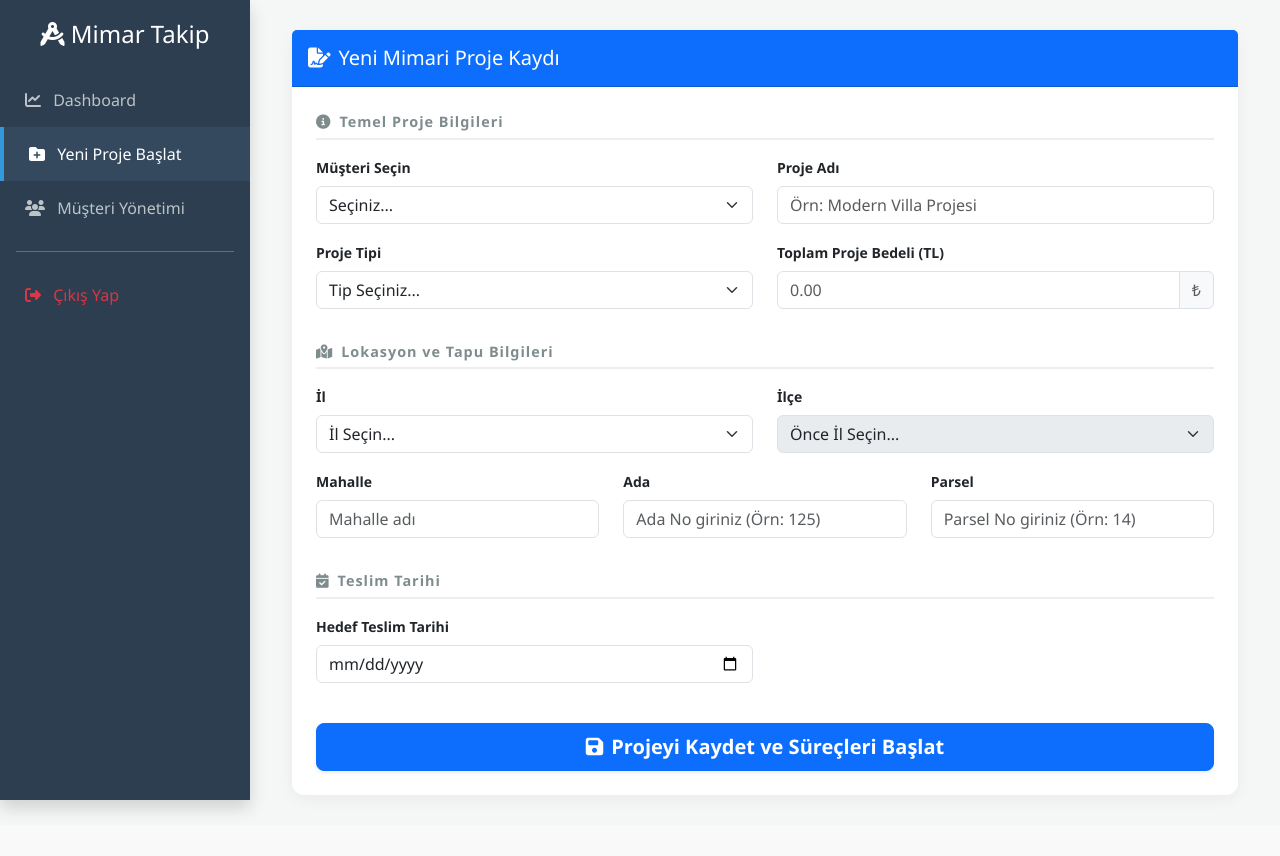
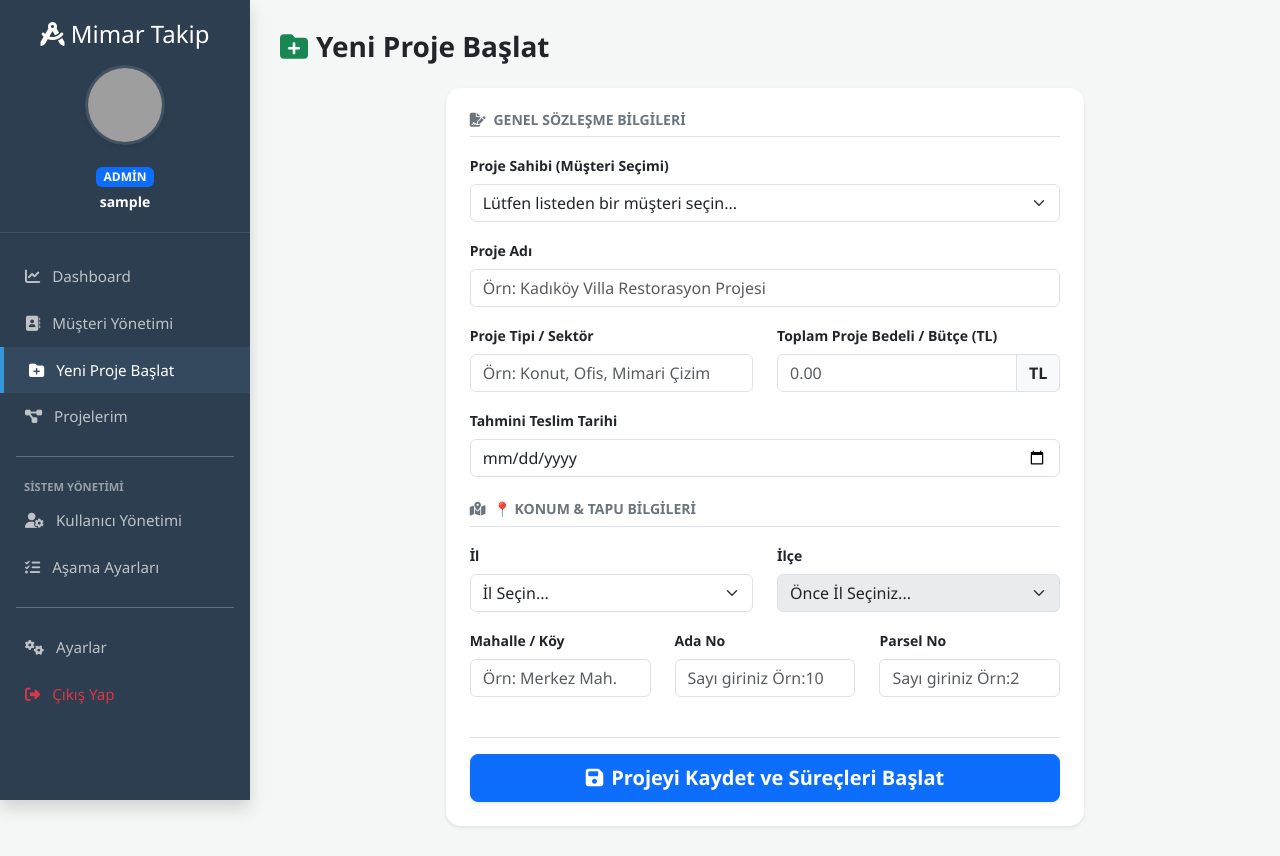
Before and after one commit to Abdullah-Cakmak07/mimar-takip-sistemi, a Flask app: page /proje_ekle in a window 1280 px wide. Before the commit the page ends 815 px from the top, so only its background shows below. Run offline with Flask 3, Linux system fonts and the light colour scheme; the visitor is signed in with stand-in values (Sample User, id 1); data that the repository does not hold is empty; grey boxes are pictures that could not be loaded.

Commit message:
Update proje_ekle.html

```diff
--- a/templates/proje_ekle.html
+++ b/templates/proje_ekle.html
@@ -1,89 +1,71 @@
-<!DOCTYPE html>
-<html lang="tr">
-<head>
-    <meta charset="UTF-8">
-    <meta name="viewport" content="width=device-width, initial-scale=1.0">
-    <title>Yeni Proje Başlat - Mimar Takip</title>
-    <link href="https://cdn.jsdelivr.net/npm/bootstrap@5.3.0/dist/css/bootstrap.min.css" rel="stylesheet">
-    <link rel="stylesheet" href="https://cdnjs.cloudflare.com/ajax/libs/font-awesome/6.4.0/css/all.min.css">
-    <style>
-        :root { --sidebar-width: 250px; --bg-dark: #2c3e50; --accent-color: #3498db; }
-        body { background-color: #f4f7f6; font-family: 'Segoe UI', sans-serif; }
-        .sidebar { width: var(--sidebar-width); height: 100vh; background-color: var(--bg-dark); position: fixed; left: 0; top: 0; color: white; padding-top: 20px; z-index: 1000; }
-        .sidebar a { padding: 15px 25px; display: block; color: #bdc3c7; text-decoration: none; transition: 0.3s; }
-        .sidebar a:hover { background-color: #34495e; color: white; }
-        .main-content { margin-left: var(--sidebar-width); padding: 30px; }
-        .card { border: none; border-radius: 12px; box-shadow: 0 4px 15px rgba(0,0,0,0.05); }
-        .section-title { font-size: 0.9rem; text-uppercase : uppercase; letter-spacing: 1px; color: #7f8c8d; border-bottom: 2px solid #eee; padding-bottom: 5px; margin-bottom: 15px; }
-    </style>
-</head>
-<body>
+{# base.html merkezi şablon dosyasını miras alıyoruz #}
+{% extends 'base.html' %}
 
-    <div class="sidebar shadow">
-        <div class="text-center mb-4"><h4><i class="fa-solid fa-compass-drafting"></i> Mimar Takip</h4></div>
-        <nav>
-            <a href="/"><i class="fa-solid fa-chart-line me-2"></i> Dashboard</a>
-            <a href="/proje_ekle" style="background-color: #34495e; color: white; border-left: 4px solid var(--accent-color);"><i class="fa-solid fa-folder-plus me-2"></i> Yeni Proje Başlat</a>
-            <a href="/musteriler"><i class="fa-solid fa-users me-2"></i> Müşteri Yönetimi</a>
-            <hr class="mx-3 opacity-25">
-            <a href="/logout" class="text-danger"><i class="fa-solid fa-right-from-bracket me-2"></i> Çıkış Yap</a>
-        </nav>
+{# Tarayıcı sekmesindeki sayfa başlığını belirliyoruz #}
+{% block title %}Yeni Proje Başlat - Mimar Takip{% endblock %}
+
+{# Ana içerik alanının başladığı şablon bloğu #}
+{% block content %}
+<div class="container-fluid p-0">
+
+    <div class="d-flex justify-content-between align-items-center mb-4">
+        <h3 class="fw-bold text-dark mb-0">
+            <i class="fa-solid fa-folder-plus text-success me-2"></i>Yeni Proje Başlat
+        </h3>
     </div>
 
-    <div class="main-content">
-        <div class="container">
-            <div class="card">
-                <div class="card-header bg-primary text-white py-3">
-                    <h5 class="mb-0"><i class="fa-solid fa-file-signature me-2"></i>Yeni Mimari Proje Kaydı</h5>
-                </div>
-                <div class="card-body p-4">
+    <div class="row justify-content-center">
+        <div class="col-lg-8">
+            <div class="card shadow-sm border-0 p-4 bg-white">
+
                 <form action="/proje_ekle" method="POST">
 
-                        <!-- 1. BÖLÜM: TEMEL BİLGİLER -->
-                        <div class="section-title fw-bold"><i class="fa-solid fa-circle-info me-2"></i>Temel Proje Bilgileri</div>
-                        <div class="row">
-                            <div class="col-md-6 mb-3">
-                                <label class="form-label fw-bold small">Müşteri Seçin</label>
+                    <h5 class="fw-bold text-secondary mb-3 small text-uppercase border-bottom pb-2">
+                        <i class="fa-solid fa-file-signature me-2"></i>Genel Sözleşme Bilgileri
+                    </h5>
+
+                    <div class="mb-3">
+                        <label class="form-label small fw-bold">Proje Sahibi (Müşteri Seçimi)</label>
                         <select name="musteri_id" class="form-select" required>
-                                    <option value="">Seçiniz...</option>
-                                    {% for musteri in musteriler %}
-                                    <option value="{{ musteri['id'] }}">{{ musteri['ad_soyad'] }}</option>
+                            <option value="">Lütfen listeden bir müşteri seçin...</option>
+                            {# Sistemdeki mevcut müşterileri döngüyle select içerisine dolduruyoruz #}
+                            {% for m in musteriler %}
+                            <option value="{{ m['id'] }}">{{ m['ad_soyad'] }} (T.C.: {{ m['tc_no'] }})</option>
                             {% endfor %}
                         </select>
                     </div>
-                            <div class="col-md-6 mb-3">
-                                <label class="form-label fw-bold small">Proje Adı</label>
-                                <input type="text" name="proje_adi" class="form-control" placeholder="Örn: Modern Villa Projesi" required>
-                            </div>
+
+                    <div class="mb-3">
+                        <label class="form-label small fw-bold">Proje Adı</label>
+                        <input type="text" name="proje_adi" class="form-control" placeholder="Örn: Kadıköy Villa Restorasyon Projesi" required>
                     </div>
 
                     <div class="row">
                         <div class="col-md-6 mb-3">
-                                <label class="form-label fw-bold small">Proje Tipi</label>
-                                <select name="proje_tipi" class="form-select" required>
-                                    <option value="">Tip Seçiniz...</option>
-                                    <option value="Villa / Müstakil Ev">Villa / Müstakil Ev</option>
-                                    <option value="Apartman / Toplu Konut">Apartman / Toplu Konut</option>
-                                    <option value="Ofis / İş Merkezi">Ofis / İş Merkezi</option>
-                                    <option value="Restorasyon">Restorasyon</option>
-                                    <option value="İç Mimari Tasarım">İç Mimari Tasarım</option>
-                                    <option value="Diğer">Diğer</option>
-                                </select>
+                            <label class="form-label small fw-bold">Proje Tipi / Sektör</label>
+                            <input type="text" name="proje_tipi" class="form-control" placeholder="Örn: Konut, Ofis, Mimari Çizim" required>
                         </div>
                         <div class="col-md-6 mb-3">
-                                <label class="form-label fw-bold small">Toplam Proje Bedeli (TL)</label>
+                            <label class="form-label small fw-bold">Toplam Proje Bedeli / Bütçe (TL)</label>
                             <div class="input-group">
-                                    <input type="number" step="0.01" name="toplam_bedel" class="form-control" placeholder="0.00" required>
-                                    <span class="input-group-text bg-light text-muted">₺</span>
+                                <input type="number" step="0.01" name="toplam_butce" class="form-control" placeholder="0.00" required>
+                                <span class="input-group-text fw-bold">TL</span>
                             </div>
                         </div>
                     </div>
 
-                        <!-- 2. BÖLÜM: LOKASYON VE TAPU -->
-                        <div class="section-title fw-bold mt-3"><i class="fa-solid fa-map-location-dot me-2"></i>Lokasyon ve Tapu Bilgileri</div>
+                    <div class="mb-3">
+                        <label class="form-label small fw-bold">Tahmini Teslim Tarihi</label>
+                        <input type="date" name="teslim_tarihi" class="form-control" required>
+                    </div>
+
+                    <h5 class="fw-bold text-secondary mb-3 mt-4 small text-uppercase border-bottom pb-2">
+                        <i class="fa-solid fa-map-location-dot me-2"></i>📍 Konum & Tapu Bilgileri
+                    </h5>
+
                     <div class="row">
                         <div class="col-md-6 mb-3">
-                                <label class="form-label fw-bold small">İl</label>
+                            <label class="form-label small fw-bold">İl</label>
                             <select name="il" id="il-select" class="form-select" required>
                                 <option value="">İl Seçin...</option>
                                 {% for il in iller_listesi %}
@@ -92,48 +74,43 @@
                             </select>
                         </div>
                         <div class="col-md-6 mb-3">
-                                <label class="form-label fw-bold small">İlçe</label>
-                                <select name="ilce" id="ilce-select" class="form-select" disabled required>
-                                    <option value="">Önce İl Seçin...</option>
+                            <label class="form-label small fw-bold">İlçe</label>
+                            <select name="ilce" id="ilce-select" class="form-select" required disabled>
+                                <option value="">Önce İl Seçiniz...</option>
                             </select>
                         </div>
                     </div>
 
                     <div class="row">
                         <div class="col-md-4 mb-3">
-                                <label class="form-label fw-bold small">Mahalle</label>
-                                <input type="text" name="mahalle" class="form-control" placeholder="Mahalle adı" required>
+                            <label class="form-label small fw-bold">Mahalle / Köy</label>
+                            <input type="text" name="mahalle" class="form-control" placeholder="Örn: Merkez Mah.">
                         </div>
                         <div class="col-md-4 mb-3">
-                                <label class="form-label fw-bold small">Ada</label>
-                                <input type="number" name="ada" class="form-control" placeholder="Ada No giriniz (Örn: 125)" min="0" required>
+                            <label class="form-label small fw-bold">Ada No</label>
+                            <input type="number" name="ada" class="form-control" placeholder="Sayı giriniz Örn:10" min="1" required>
                         </div>
                         <div class="col-md-4 mb-3">
-                                <label class="form-label fw-bold small">Parsel</label>
-                                <input type="number" name="parsel" class="form-control" placeholder="Parsel No giriniz (Örn: 14)" min="0" required>
+                            <label class="form-label small fw-bold">Parsel No</label>
+                            <input type="number" name="parsel" class="form-control" placeholder="Sayı giriniz Örn:2" min="1" required>
                         </div>
                     </div>
 
-                        <!-- 3. BÖLÜM: TARİH VE ONAY -->
-                        <div class="section-title fw-bold mt-3"><i class="fa-solid fa-calendar-check me-2"></i>Teslim Tarihi</div>
-                        <div class="row">
-                            <div class="col-md-6 mb-3">
-                                <label class="form-label fw-bold small">Hedef Teslim Tarihi</label>
-                                <input type="date" name="teslim_tarihi" class="form-control" required>
-                            </div>
-                        </div>
-
-                        <div class="mt-4">
-                            <button type="submit" class="btn btn-primary btn-lg w-100 shadow-sm fw-bold">
+                    <div class="mt-4 border-top pt-3">
+                        <button type="submit" class="btn btn-primary btn-lg w-100 shadow-sm fw-bold text-white">
                             <i class="fa-solid fa-save me-2"></i>Projeyi Kaydet ve Süreçleri Başlat
                         </button>
                     </div>
+
                 </form>
             </div>
         </div>
     </div>
 </div>
+{% endblock %}
 
+{# İl seçimine göre ilçeleri API üzerinden dinamik getiren JavaScript bloğu #}
+{% block extra_js %}
 <script>
         const ilSelect = document.getElementById('il-select');
         const ilceSelect = document.getElementById('ilce-select');
@@ -159,5 +136,4 @@
             }
         });
     </script>
-</body>
-</html>
+{% endblock %}
```
Lines whose indentation alone changed are shown as unchanged.
